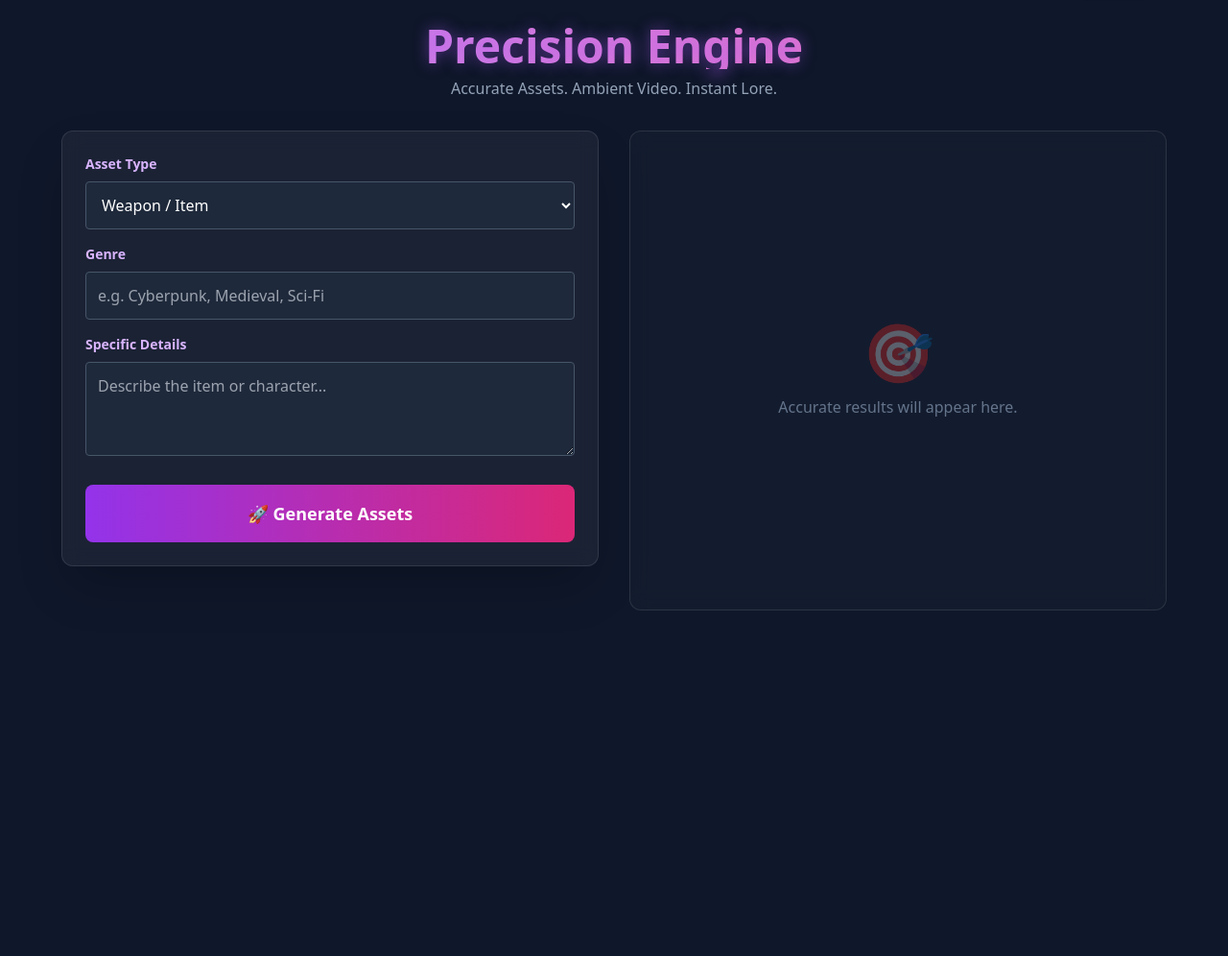
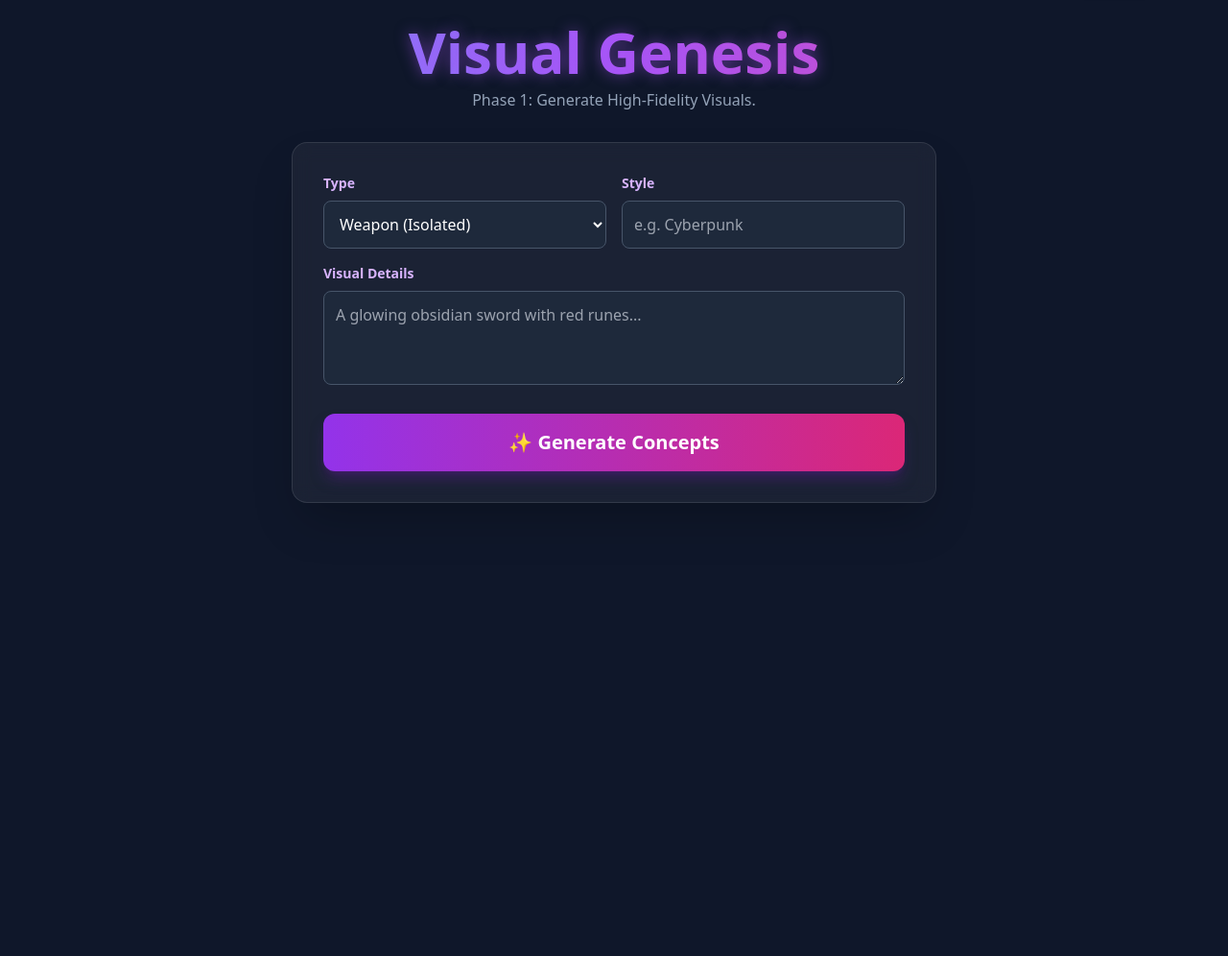
Before and after one commit to Devil-nkp/GameLore-AI, a Flask app: page /generate_visuals in a window 1280 px wide. Shown: the part 79-1075 px from the top of the page at 96% size. Before the commit the page ends 715 px from the top, so only its background shows below. Run offline with Flask 3, Linux system fonts and the light colour scheme; the visitor is signed in with stand-in values (Sample User, id 1); some libraries are stand-ins or nearby versions.

Commit message:
generate.html

```diff
--- a/templates/generate.html
+++ b/templates/generate.html
@@ -1,61 +1,71 @@
 {% extends "base.html" %}
 {% block content %}
-<div class="max-w-6xl mx-auto" x-data="{ loading: false, progress: 0 }">
+<div class="max-w-6xl mx-auto" x-data="{
+    loading: false,
+    stage: '',
+    progress: 0,
+    startLoading() {
+        this.loading = true;
+        this.progress = 5;
+        this.stage = 'Initializing Neural Network...';
+
+        setTimeout(() => { this.progress = 30; this.stage = 'Architecting Geometry...'; }, 800);
+        setTimeout(() => { this.progress = 60; this.stage = 'Rendering Textures...'; }, 2000);
+        setTimeout(() => { this.progress = 90; this.stage = 'Finalizing Visuals...'; }, 3500);
+    }
+}">
+
     <div class="text-center mb-8">
-        <h1 class="text-3xl md:text-5xl font-extrabold mb-2 glow-text text-transparent bg-clip-text bg-gradient-to-r from-purple-400 to-pink-400">
-            Precision Engine
+        <h1 class="text-4xl md:text-6xl font-extrabold mb-2 text-transparent bg-clip-text bg-gradient-to-r from-blue-400 via-purple-500 to-pink-500 glow-text">
+            Visual Genesis
         </h1>
-        <p class="text-slate-400 text-sm md:text-base">Accurate Assets. Ambient Video. Instant Lore.</p>
+        <p class="text-slate-400">Phase 1: Generate High-Fidelity Visuals.</p>
     </div>
 
-    <div class="grid grid-cols-1 lg:grid-cols-2 gap-8">
-        <div class="glass p-6 rounded-xl shadow-2xl h-fit">
-            <form hx-post="/generate"
-                  hx-target="#result-area"
-                  @submit="loading = true; progress = 10; let timer = setInterval(() => { if(progress < 90) progress += 5; else clearInterval(timer); }, 200)"
-                  hx-on::after-request="loading = false; progress = 100">
+    <div class="glass p-8 rounded-2xl shadow-2xl max-w-2xl mx-auto">
+        <form hx-post="/generate_visuals"
+              hx-target="#output-stage"
+              @submit="startLoading()"
+              hx-on::after-request="loading = false">
 
-                <div class="mb-4">
-                    <label class="block text-sm font-bold mb-2 text-purple-300">Asset Type</label>
-                    <select name="type" class="w-full bg-slate-800 border border-slate-600 rounded p-3 text-white">
-                        <option value="Weapon">Weapon / Item</option>
+            <div class="grid grid-cols-2 gap-4 mb-4">
+                <div>
+                    <label class="block text-sm font-bold mb-2 text-purple-300">Type</label>
+                    <select name="type" class="w-full bg-slate-800 border border-slate-600 rounded-lg p-3 text-white focus:border-purple-500 outline-none">
+                        <option value="Weapon">Weapon (Isolated)</option>
+                        <option value="Item">Item / Artifact</option>
                         <option value="NPC">Character (NPC)</option>
-                        <option value="Location">Location / Environment</option>
-                        <option value="Quest">Story / Quest</option>
+                        <option value="Location">Location</option>
                     </select>
                 </div>
-                <div class="mb-4">
-                    <label class="block text-sm font-bold mb-2 text-purple-300">Genre</label>
-                    <input type="text" name="genre" placeholder="e.g. Cyberpunk, Medieval, Sci-Fi" class="w-full bg-slate-800 border border-slate-600 rounded p-3 text-white">
+                <div>
+                    <label class="block text-sm font-bold mb-2 text-purple-300">Style</label>
+                    <input type="text" name="genre" placeholder="e.g. Cyberpunk" class="w-full bg-slate-800 border border-slate-600 rounded-lg p-3 text-white">
                 </div>
-                <div class="mb-6">
-                    <label class="block text-sm font-bold mb-2 text-purple-300">Specific Details</label>
-                    <textarea name="details" rows="3" placeholder="Describe the item or character..." class="w-full bg-slate-800 border border-slate-600 rounded p-3 text-white"></textarea>
-                </div>
+            </div>
 
-                <button class="w-full bg-gradient-to-r from-purple-600 to-pink-600 p-4 rounded-lg font-bold text-lg hover:scale-105 transition text-white" :disabled="loading">
-                    <span x-show="!loading">🚀 Generate Assets</span>
-                    <span x-show="loading" x-text="'Processing... ' + progress + '%'"></span>
-                </button>
+            <div class="mb-6">
+                <label class="block text-sm font-bold mb-2 text-purple-300">Visual Details</label>
+                <textarea name="details" rows="3" placeholder="A glowing obsidian sword with red runes..." class="w-full bg-slate-800 border border-slate-600 rounded-lg p-3 text-white"></textarea>
+            </div>
 
-                <div x-show="loading" class="w-full bg-slate-800 h-2 rounded-full mt-4 overflow-hidden">
-                    <div class="bg-purple-500 h-full transition-all duration-300 ease-out" :style="'width: ' + progress + '%'"></div>
-                </div>
-            </form>
+            <button class="w-full bg-gradient-to-r from-purple-600 to-pink-600 p-4 rounded-xl font-bold text-xl hover:scale-105 transition text-white shadow-lg shadow-purple-900/50" :disabled="loading">
+                <span x-show="!loading">✨ Generate Concepts</span>
+                <span x-show="loading" x-text="'Processing...'"></span>
+            </button>
+        </form>
+    </div>
+
+    <div id="output-stage" class="mt-12 min-h-[400px]">
+
+        <div x-show="loading" class="flex flex-col items-center justify-center pt-10">
+            <div class="w-full max-w-md bg-slate-800 h-2 rounded-full overflow-hidden mb-4">
+                <div class="bg-purple-500 h-full transition-all duration-700 ease-out" :style="'width: ' + progress + '%'"></div>
+            </div>
+            <div class="text-2xl font-bold text-white animate-pulse" x-text="stage"></div>
+            <p class="text-slate-500 mt-2 text-sm">Please wait while we forge your assets.</p>
         </div>
 
-        <div class="glass p-6 rounded-xl flex flex-col min-h-[500px] relative overflow-hidden bg-slate-800/30">
-            <div x-show="loading" class="absolute inset-0 flex flex-col items-center justify-center bg-slate-900/95 z-20 transition">
-                <div class="w-16 h-16 border-4 border-purple-500 border-t-transparent rounded-full animate-spin mb-4"></div>
-                <p class="text-purple-300 font-bold animate-pulse">Constructing 3D Renders & Lore...</p>
-            </div>
-            <div id="result-area" class="w-full h-full">
-                <div class="flex flex-col items-center justify-center h-full text-slate-500">
-                    <div class="text-6xl mb-4 opacity-30">🎯</div>
-                    <p>Accurate results will appear here.</p>
-                </div>
-            </div>
-        </div>
     </div>
 </div>
 {% endblock %}
```
